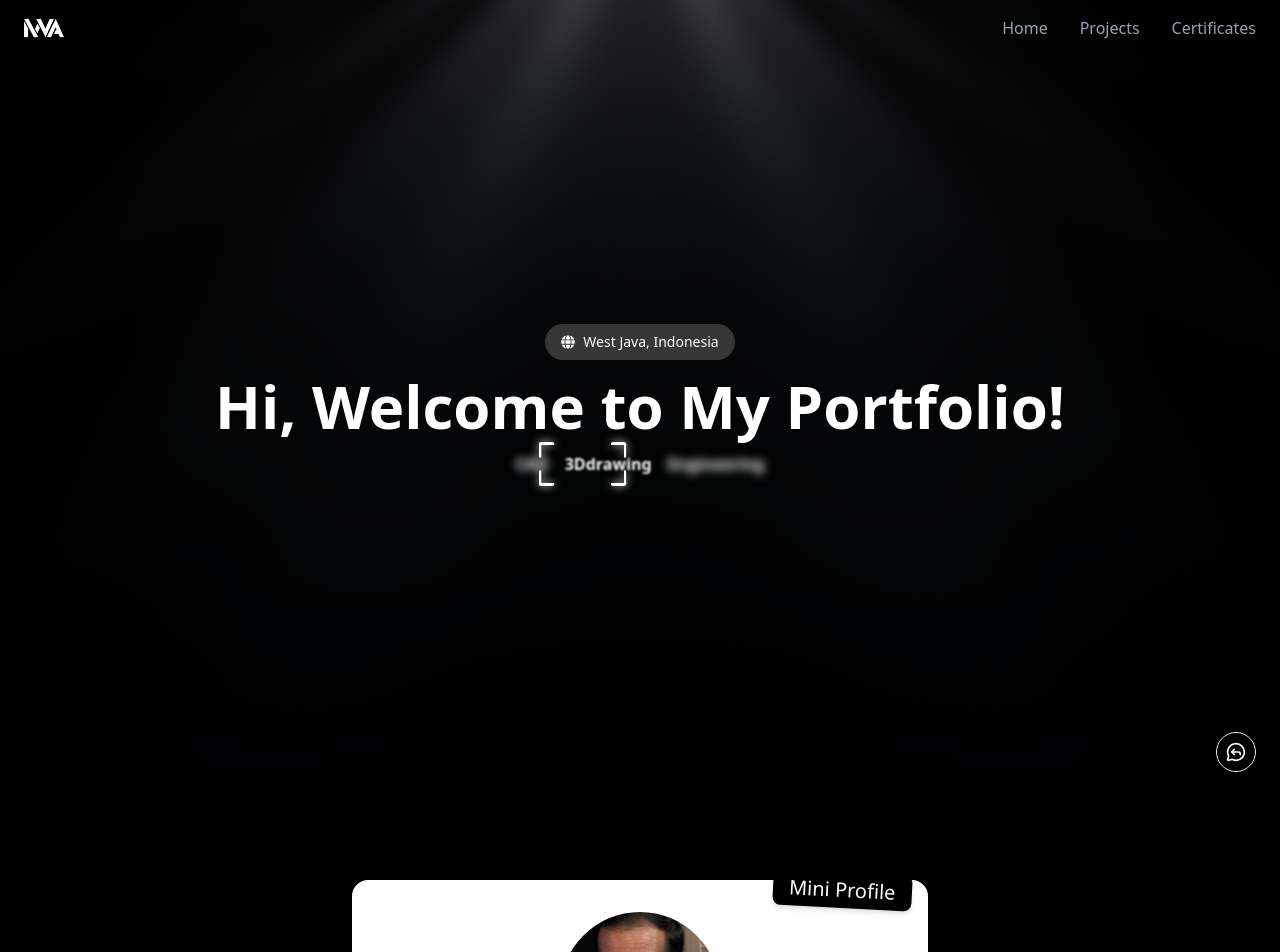
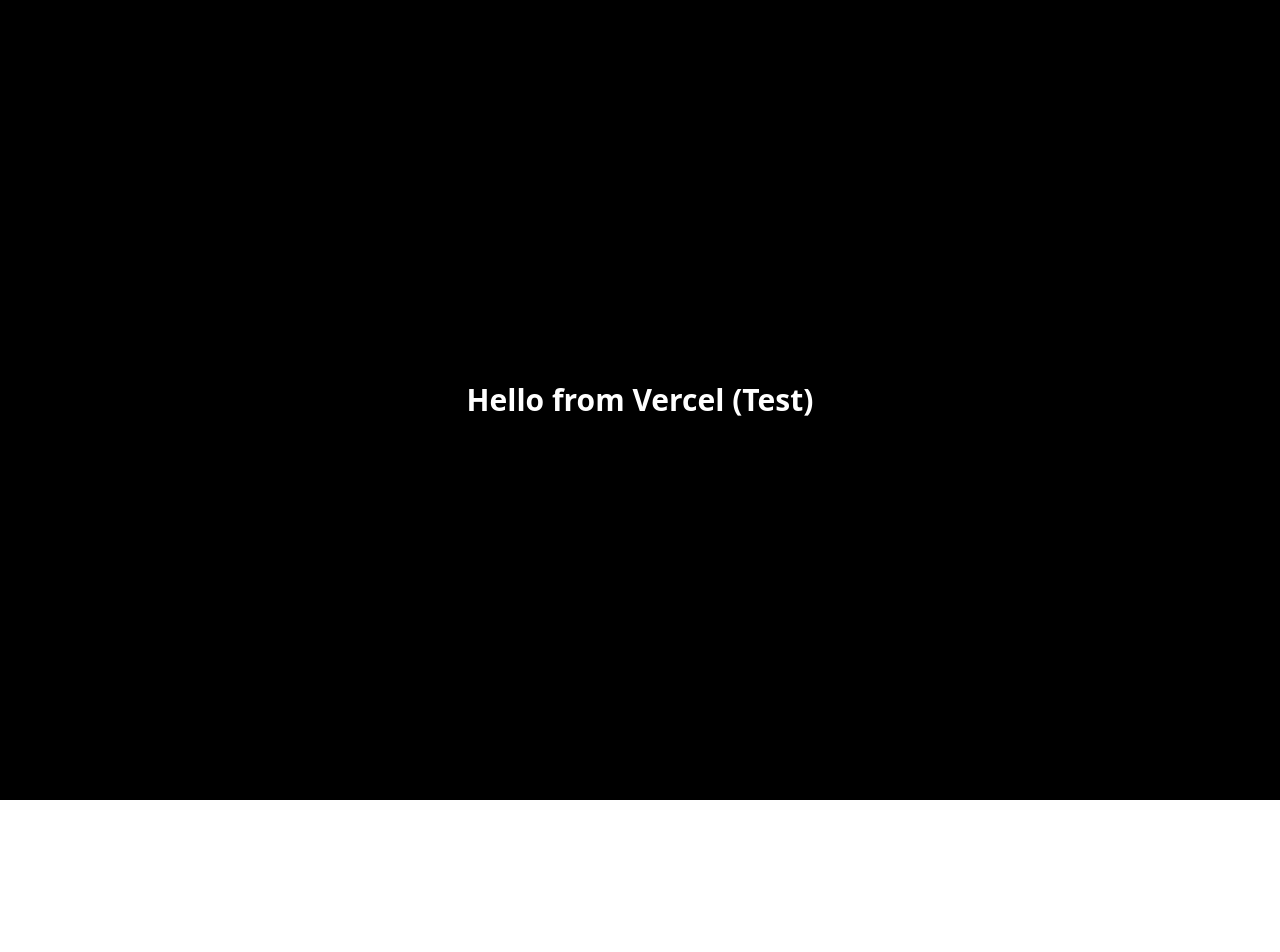
Before and after one commit to qcxint-crypto/rananwari-web, a Next.js app: page / in a window 1280 px wide. Shown: the top 952 px of the page. After the commit the page ends 800 px from the top, so only its background shows below. Built offline with nearby package versions, Linux system fonts and the light colour scheme.

Commit message:
Update page.tsx

```diff
--- a/app/page.tsx
+++ b/app/page.tsx
@@ -1,36 +1,7 @@
-"use client";
-
-import { useEffect, useState } from "react";
-import Navbar from "./components/Navbar";
-import Contact from "./components/Contact";
-import Hero from "./components/Hero";
-import Profile from "./components/Profile";
-import Skills from "./components/Skills";
-import Projects from "./components/Projects";
-import Footer from "./components/Footer";
-import SplashScreen from "./components/SplashScreen"; //
-
 export default function Home() {
-  const [loading, setLoading] = useState(true);
-
-  useEffect(() => {
-    const timer = setTimeout(() => setLoading(false), 6000); //Durasi splash
-    return () => clearTimeout(timer);
-  }, []);
-
-  if (loading) {
-    return <SplashScreen />;
-  }
-
   return (
-    <main className="bg-black text-white">
-      <Navbar />
-      <Contact />
-      <Hero />
-      <Profile />
-      <Skills />
-      <Projects />
-      <Footer />
+    <main className="min-h-screen flex items-center justify-center bg-black text-white">
+      <h1 className="text-3xl font-bold">Hello from Vercel (Test)</h1>
     </main>
   );
 }
```
